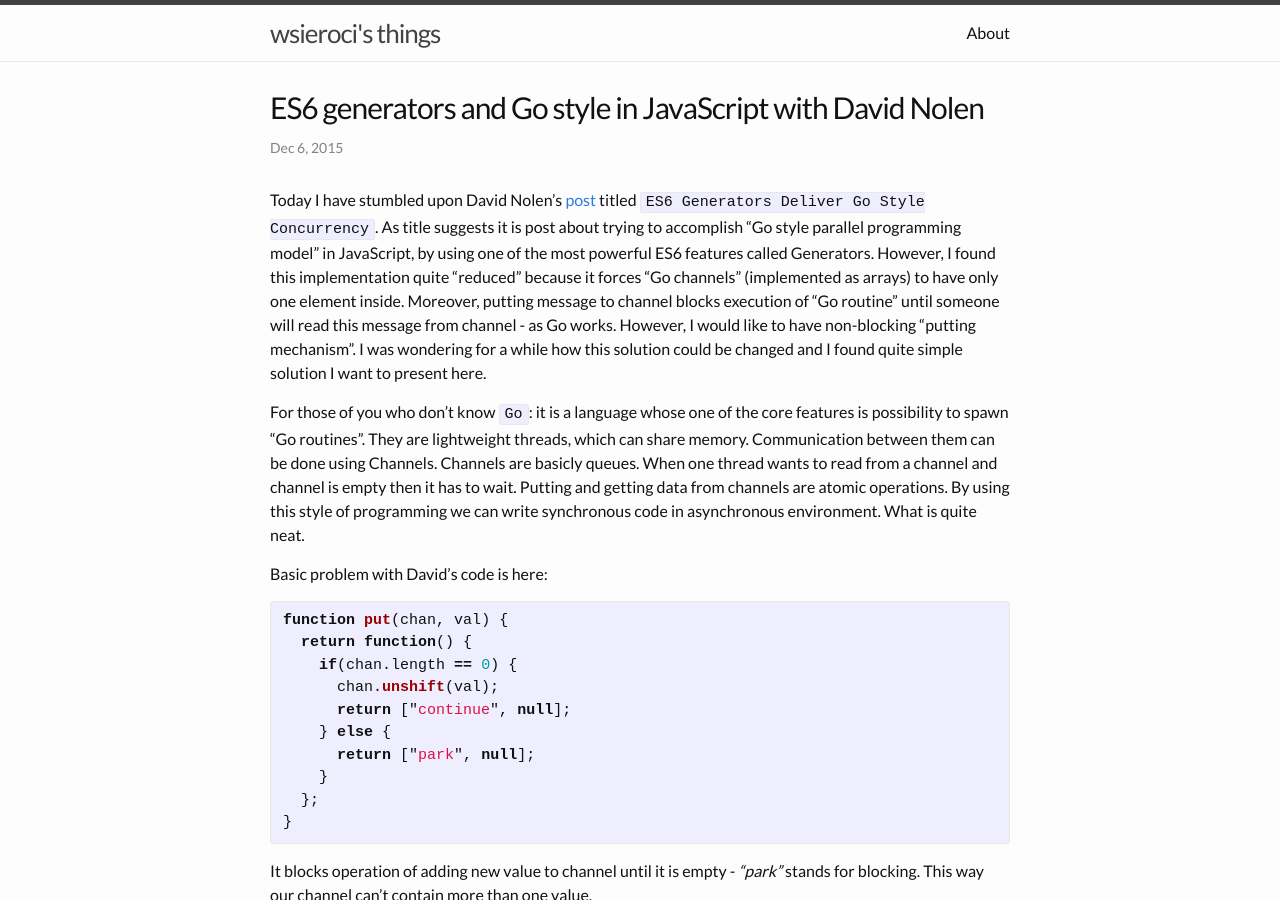
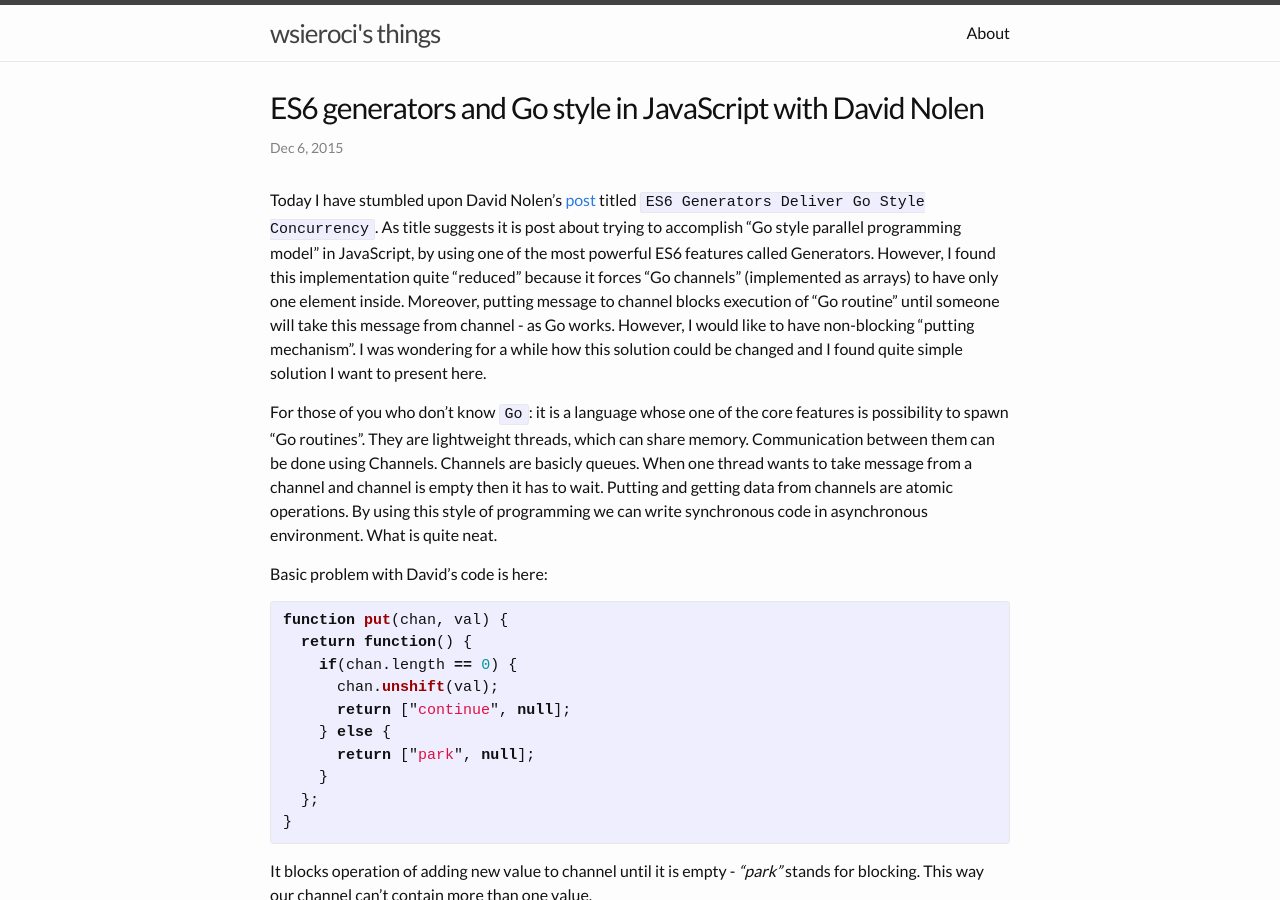
Before and after one commit to wsieroci/wsieroci.github.io, a Jekyll site: the page built from _posts/2015-12-05-es6-generators-and-go-with-david-nolen.markdown, in a window 1280 px wide and 900 px high. Built offline with Jekyll 4.4.1, drawn with Linux system fonts in a browser that asks for light colours; some of the changed text lies outside the part shown.

Commit message:
Changing some words

```diff
--- a/_posts/2015-12-05-es6-generators-and-go-with-david-nolen.markdown
+++ b/_posts/2015-12-05-es6-generators-and-go-with-david-nolen.markdown
@@ -4,9 +4,9 @@ title:  "ES6 generators and Go style in JavaScript with David Nolen"
 date:   2015-12-05 23:14:29 -0800
 categories: nolen es6 go generators
 ---
-Today I have stumbled upon David Nolen's [post][nolen-post] titled `ES6 Generators Deliver Go Style Concurrency`. As title suggests it is post about trying to accomplish "Go style parallel programming model" in JavaScript, by using one of the most powerful ES6 features called Generators. However, I found this implementation quite "reduced" because it forces "Go channels" (implemented as arrays) to have only one element inside. Moreover, putting message to channel blocks execution of "Go routine" until someone will read this message from channel - as Go works. However, I would like to have non-blocking "putting mechanism". I was wondering for a while how this solution could be changed and I found quite simple solution I want to present here.
+Today I have stumbled upon David Nolen's [post][nolen-post] titled `ES6 Generators Deliver Go Style Concurrency`. As title suggests it is post about trying to accomplish "Go style parallel programming model" in JavaScript, by using one of the most powerful ES6 features called Generators. However, I found this implementation quite "reduced" because it forces "Go channels" (implemented as arrays) to have only one element inside. Moreover, putting message to channel blocks execution of "Go routine" until someone will take this message from channel - as Go works. However, I would like to have non-blocking "putting mechanism". I was wondering for a while how this solution could be changed and I found quite simple solution I want to present here.
 
-For those of you who don't know `Go`: it is a language whose one of the core features is possibility to spawn "Go routines". They are lightweight threads, which can share memory. Communication between them can be done using Channels. Channels are basicly queues. When one thread wants to read from a channel and channel is empty then it has to wait. Putting and getting data from channels are atomic operations. By using this style of programming we can write synchronous code in asynchronous environment. What is quite neat.
+For those of you who don't know `Go`: it is a language whose one of the core features is possibility to spawn "Go routines". They are lightweight threads, which can share memory. Communication between them can be done using Channels. Channels are basicly queues. When one thread wants to take message from a channel and channel is empty then it has to wait. Putting and getting data from channels are atomic operations. By using this style of programming we can write synchronous code in asynchronous environment. What is quite neat.
 
 Basic problem with David's code is here:
 
```
Also changed, not shown: other parts of _posts/2015-12-05-es6-generators-and-go-with-david-nolen.markdown (+1 -1 lines).
